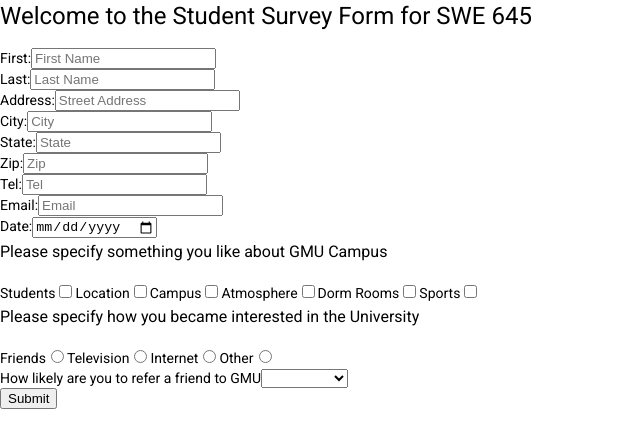
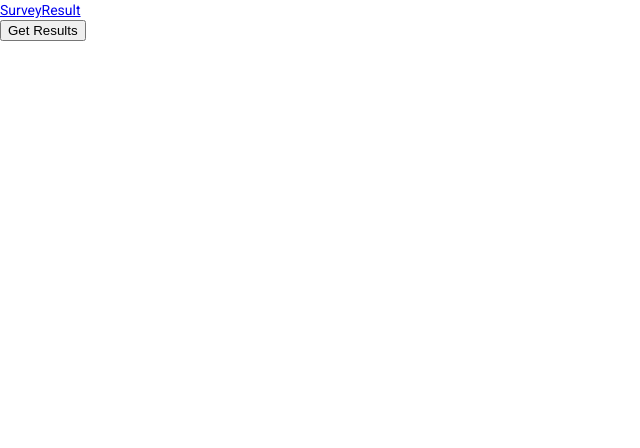
Before and after one commit to mgarkel/swe_645_hw3, an Angular app in the folder frontend/: page /result in a window 1280 px wide. Before the commit this address led to /. Shown: the top 448 px of the page, without its empty margins (0-640 px from the left). Built offline with nearby package versions, Linux system fonts and the light colour scheme.

Commit message:
added the result page

```diff
--- a/frontend/src/app/app-routing.module.ts
+++ b/frontend/src/app/app-routing.module.ts
@@ -1,11 +1,28 @@
 import { NgModule } from '@angular/core';
-import { Routes, RouterModule } from '@angular/router';
+import { RouterModule, Routes } from '@angular/router';
+import { SurveyComponent } from './survey/survey.component'
+import { ResultComponent } from './result/result.component'
 
+const routes: Routes = [
 
-const routes: Routes = [];
+    {
+        path: 'survey',
+        component: SurveyComponent,
+    },
+    {
+        path: 'result',
+        component: ResultComponent,
+    },
+];
 
 @NgModule({
-  imports: [RouterModule.forRoot(routes)],
-  exports: [RouterModule]
+    imports: [
+        RouterModule.forRoot(routes)
+    ],
+    exports: [
+        RouterModule
+    ],
+    declarations: []
 })
 export class AppRoutingModule { }
+export const routingComponents = [SurveyComponent, ResultComponent];
--- a/frontend/src/app/app.component.html
+++ b/frontend/src/app/app.component.html
@@ -1,2 +1,6 @@
-<app-survey></app-survey>
+
+<nav>
+    <a routerLink="survey">Survey</a>
+    <a routerLink="result">Result</a>
+</nav>
 <router-outlet></router-outlet>
--- /dev/null
+++ b/frontend/src/app/result/result.component.html
@@ -0,0 +1,16 @@
+<button (click) = "httpget()">Get Results</button>
+
+<div *ngFor = "let entry of result">
+  <h4><b>First name:</b>  {{ entry[1] }},
+    <b>Last Name:</b>  {{ entry[2] }},
+    <b>Street Address:</b>  {{ entry[3] }},
+    <b>City:</b>  {{ entry[4] }},
+    <b>State:</b>  {{ entry[5] }},
+    <b>Zip Code:</b>  {{ entry[6] }},
+    <b>Phone:</b>  {{ entry[7] }},
+    <b>Email:</b>  {{ entry[8] }},
+    <b>Date:</b>  {{ entry[9] }},
+    <b>Checkbox:</b>  {{ entry[10] }},
+    <b>Radio:</b>  {{ entry[11] }},
+    <b>Dropdown:</b>  {{ entry[12] }}</h4>
+</div>
--- /dev/null
+++ b/frontend/src/app/result/result.component.ts
@@ -0,0 +1,73 @@
+import { Component, OnInit } from '@angular/core';
+import { HttpClient, HttpHeaders} from '@angular/common/http'
+import { ITS_JUST_ANGULAR } from '@angular/core/src/r3_symbols';
+
+
+@Component({
+  selector: 'app-result',
+  templateUrl: './result.component.html',
+  styleUrls: ['./result.component.css']
+})
+
+export class ResultComponent implements OnInit {
+
+  result:any
+  parsed : any
+  stringdata:String
+  constructor( private http: HttpClient) {
+   }
+
+  ngOnInit(): void {
+  }
+
+  httpget(){
+    //this.result = this.http.get("http://ec2-3-16-181-241.us-east-2.compute.amazonaws.com:5000/");
+
+    this.http.get("http://ec2-3-16-181-241.us-east-2.compute.amazonaws.com:5000/").subscribe((data) => {
+      Object.values(data).forEach(value => {
+        if(value[10]){
+          var checkbox = "";
+          var tokenized = value[10].split(", ")
+          tokenized.forEach(element => {
+            if(element == "0")
+            checkbox = checkbox.concat("Students, ")
+            if(element == "1")
+            checkbox = checkbox.concat("Location, ")
+            if(element == "2")
+            checkbox = checkbox.concat("Campus, ")
+            if(element == "3")
+            checkbox = checkbox.concat("Atmoshpere, ")
+            if(element == "4")
+            checkbox = checkbox.concat("Dorm Rooms, ")
+            if(element == "5")
+            checkbox = checkbox.concat("Sports, ")
+          });
+          value[10] = checkbox
+        }
+        if(value[11] == 0)
+        value[11] = "Friends"
+        if(value[11] == 1)
+        value[11] = "Television"
+        if(value[11] == 2)
+        value[11] = "Internet"
+        if(value[11] == 3)
+        value[11] = "Other"
+
+        if(value[12] == 0)
+        value[12] = "Very Likely"
+        if(value[12] == 1)
+        value[12] = "Likely"
+        if(value[12] == 2)
+        value[12] = "Unlikely"
+      });
+      console.log(data)
+      this.result = data
+  });
+    /*this.stringdata = JSON.stringify(this.result);
+    console.log(this.stringdata);
+    console.log(this.result.toString())
+    this.stringdata = JSON.stringify(this.result);
+    console.log(this.stringdata)
+    console.log(this.http.get("http://ec2-3-16-181-241.us-east-2.compute.amazonaws.com:5000/").toString())*/
+}
+}
--- a/frontend/src/app/survey/survey.component.ts
+++ b/frontend/src/app/survey/survey.component.ts
@@ -8,6 +8,7 @@ import { HttpClient } from '@angular/common/http'
   templateUrl: './survey.component.html',
   styleUrls: ['./survey.component.css']
 })
+
 export class SurveyComponent implements OnInit {
   stringdata: any;
 
```
Also changed, not shown: frontend/src/app/app.module.ts (+4 -3 lines), frontend/src/app/result/result.component.css (added), 2 other files (tests, documents, lock files or other folders).
